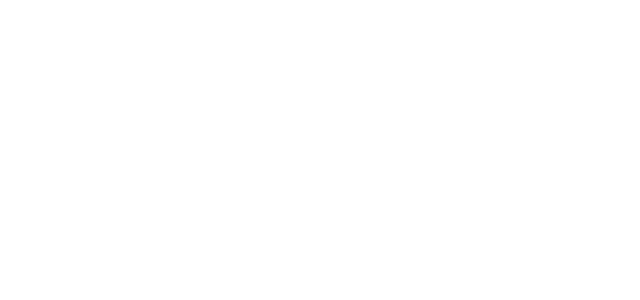
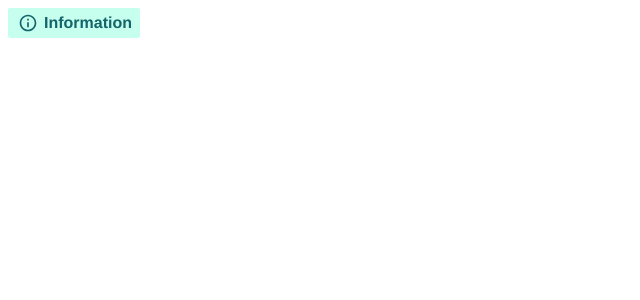
Before and after one commit to downbeat-academy/cadence-design-system, a Next.js app: page / in a window 1280 px wide. Shown: the top 300 px of the page, without its empty margins (0-640 px from the left). Built offline with nearby package versions, Linux system fonts and the light colour scheme.

Commit message:
Badge cleanup

```diff
--- a/src/components/badge/Badge.tsx
+++ b/src/components/badge/Badge.tsx
@@ -14,6 +14,7 @@ export const Badge = styled('span', {
     alignItems: 'center',
     gap: '$2',
     borderRadius: '$2',
+    boxSizing: 'border-box',
 
     variants: {
         type: {
@@ -42,14 +43,29 @@ export const Badge = styled('span', {
             small: {
                 fontSize: '$interfaceExtraSmall',
                 padding: '1px 8px',
+                height: '20px',
+
+                '& svg': {
+                    transform: 'scale(0.5)',
+                }
             },
             default: {
                 fontSize: '$interfaceSmall',
-                padding: '1px 8px'
+                padding: '1px 8px',
+                height: '24px',
+
+                '& svg': {
+                    transform: 'scale(0.66)'
+                }
             },
             large: {
                 fontSize: '$interfaceBase',
                 padding: '2px 8px',
+                height: '30px',
+
+                '& svg': {
+                    transform: 'scale(0.83)'
+                }
             },
         },
     },
--- a/src/pages/index.tsx
+++ b/src/pages/index.tsx
@@ -1,9 +1,14 @@
 import type { NextPage } from 'next';
 import { Badge } from '../components/badge'
+import { Info } from '../components/icons'
 
 const Home: NextPage = () => {
 	return (
 		<div>
+			<Badge
+				type='positive'
+				size='large'
+			><Info />Information</Badge>
 		</div>
 	);
 };
```
Also changed, not shown: 21 other files (tests, documents, lock files or other folders).
